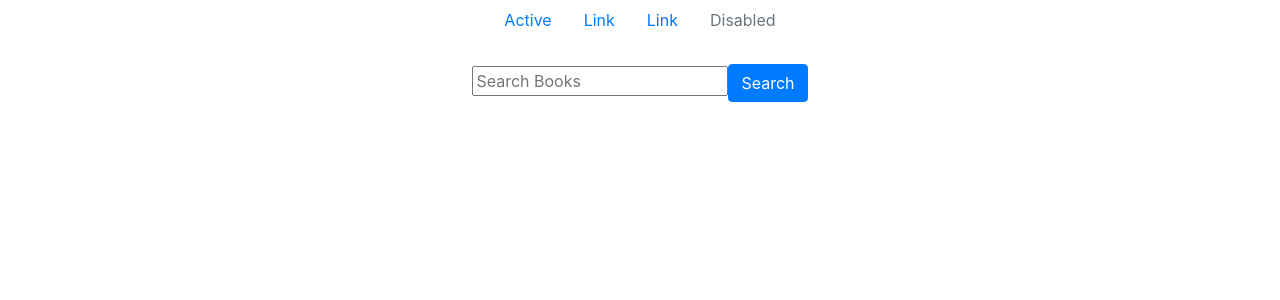
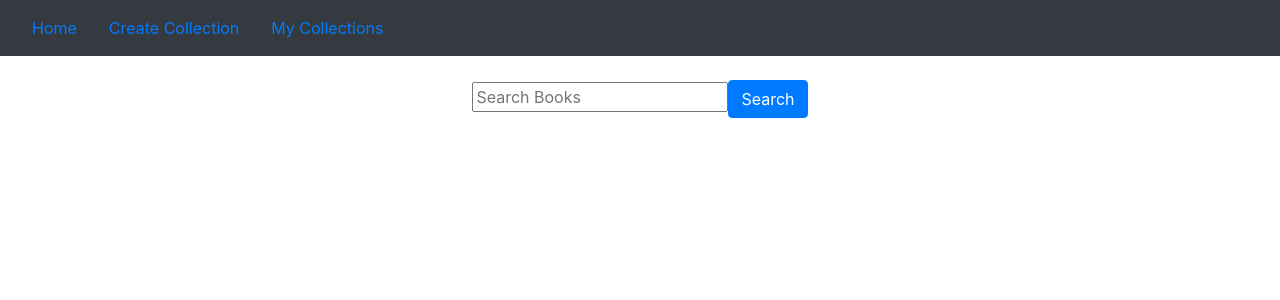
Before and after one commit to Farouk994/Google-Books-Finder, a React (Create React App) app in the folder client/: page / in a window 1280 px wide. Shown: the top 300 px of the page. Built offline with nearby package versions, Linux system fonts and the light colour scheme.

Commit message:
added routes component and updated all components

```diff
--- a/client/src/App.js
+++ b/client/src/App.js
@@ -1,29 +1,21 @@
-import "./App.css";
 import React from "react";
-import Form from "./Components/Form"
-import CardList from "./Components/CardList"
-import Navbar from "./Components/common/Header"
+import { BrowserRouter as Router, Route } from "react-router-dom";
+import Header from "./Components/common/Header"
+import Home from "./Home";
+import Collection from "./Components/Users"
+import MyCollections from "./Components/myCollections"
 
-class App extends React.Component {
-  state = {
-    profiles: []
-  };
-  addNewProfile = (profileData) => {
-    this.setState((prevState) => ({
-      profiles: [...prevState.profiles, profileData]
-    }));
-  };
-  render() {
+function App(){
     return (
-      <div className= "container">
-        {/* <div className="header">{this.props.title}</div> */}
-        <Navbar/>
-        <Form onSubmit={this.addNewProfile} />
-        <CardList profiles={this.state.profiles} />
-      </div>
-    );
-  }
+        <Router>
+            <Header/>
+            <div className="container">
+            <Route path="/" exact component={Home}/>
+            <Route path="/Collections" exact component={Collection}/>
+            <Route path="/MyCollections" exact component={MyCollections}/>
+            </div>
+        </Router>
+    )
 }
 
-
 export default App;
--- a/client/src/Components/Form.js
+++ b/client/src/Components/Form.js
@@ -26,7 +26,6 @@ class Form extends React.Component {
             value={this.state.userName}
             onChange={(event) => this.setState({ books: event.target.value })}
             placeholder="Search Books"
-            // className="form-control"
             id="formGroupExampleInput"
             required
           />
--- a/client/src/Components/Users.js
+++ b/client/src/Components/Users.js
@@ -0,0 +1,19 @@
+import React from "react";
+
+class Collection extends React.Component{
+   render(){
+       return(
+        <form>
+        <div class="mb-3">
+          <label for="exampleInputEmail1" class="form-label">Create Collection</label>
+          <input type="email" class="form-control" id="exampleInputEmail1" aria-describedby="emailHelp"></input>
+          <div id="emailHelp" class="form-text">Pease Input valid Details</div>
+        </div>
+
+        <button type="submit" class="btn btn-primary">Create</button>
+      </form>
+       )
+   }
+}
+
+export default Collection;
--- a/client/src/Components/common/Header.js
+++ b/client/src/Components/common/Header.js
@@ -3,34 +3,26 @@ import React from "react";
 export const Header = () => {
   return (
     <div>
-      <div>
-        <ul class="nav justify-content-center">
-          <li class="nav-item">
-            <a class="nav-link active" aria-current="page" href="/">
-              Active
+      <div align = "center">
+        <nav className="navbar navbar-dark bg-dark text-white" >
+          <ul className="nav justify-content-center" >
+            <li className="nav-item">
+              <a className="nav-link active" aria-current="page" href="/">
+                Home
               </a>
             </li>
-          <li class="nav-item">
-            <a class="nav-link" href="/">
-              Link
+            <li className="nav-item">
+              <a className="nav-link" href="/Collections">
+                Create Collection
               </a>
             </li>
-          <li class="nav-item">
-            <a class="nav-link" href="/">
-              Link
-            </a>
-          </li>
-          <li class="nav-item">
-            <a
-              class="nav-link disabled"
-              href="/"
-              tabindex="-1"
-              aria-disabled="true"
-            >
-              Disabled
+            <li className="nav-item">
+              <a className="nav-link" href="/MyCollections">
+                My Collections
               </a>
             </li>
           </ul>
+        </nav>
       </div>
       <br></br>
     </div>
--- /dev/null
+++ b/client/src/Components/myCollections.js
@@ -0,0 +1,11 @@
+import React from 'react'
+
+export const MyCollections = () => {
+    return (
+        <div>
+            <h1>My Collections</h1>
+        </div>
+    )
+}
+
+export default MyCollections;
--- /dev/null
+++ b/client/src/Home.js
@@ -0,0 +1,29 @@
+import "./App.css";
+import React from "react";
+import Form from "./Components/Form"
+import CardList from "./Components/CardList"
+
+
+class Home extends React.Component {
+  state = {
+    profiles: []
+  };
+  addNewProfile = (profileData) => {
+    this.setState((prevState) => ({
+      profiles: [...prevState.profiles, profileData]
+    }));
+  };
+  render() {
+    return (
+      <div>
+      <div className= "container">
+        <Form onSubmit={this.addNewProfile} />
+        <CardList profiles={this.state.profiles} />
+      </div>
+      </div>
+    );
+  }
+}
+
+
+export default Home;
--- a/package.json
+++ b/package.json
@@ -35,6 +35,7 @@
     "if-env": "^1.0.4",
     "mongoose": "^5.12.5",
     "morgan": "^1.10.0",
+    "react-router-dom": "^5.2.0",
     "router": "^1.3.5"
   }
 }
```
Also changed, not shown: client/src/Components/Navbar.js (deleted, +0 -21 lines), 2 other files (tests, documents, lock files or other folders). Lines whose indentation alone changed are shown as unchanged.
